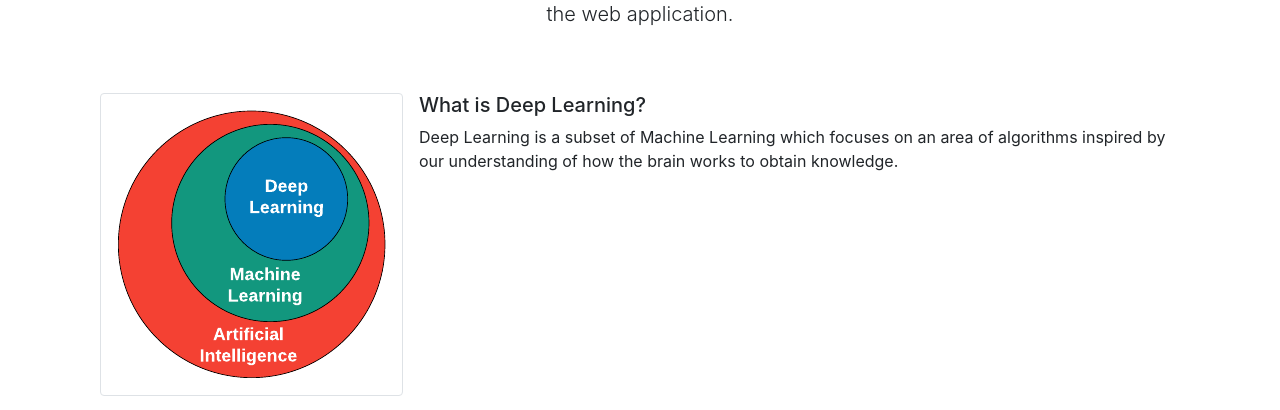
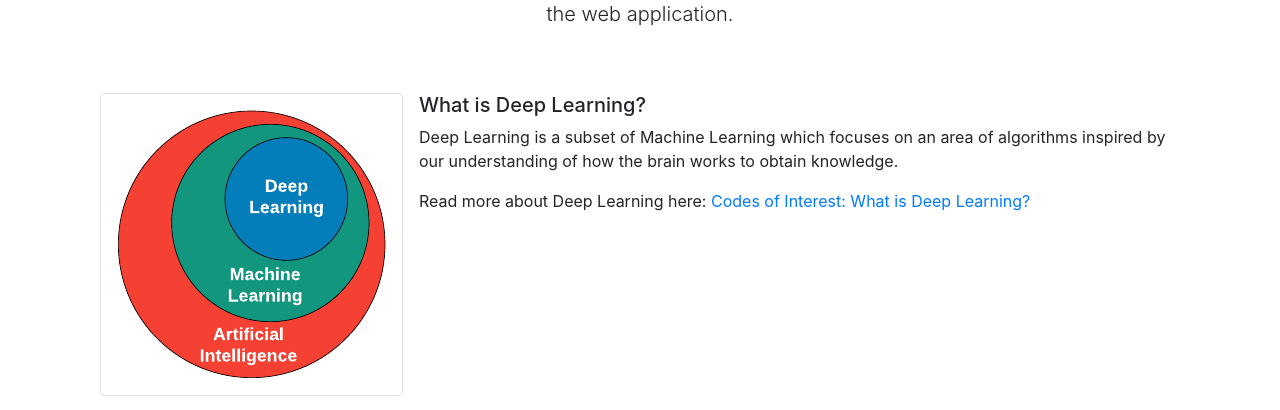
Before and after one commit to Thimira/bird_watch, a Flask app: page /howitworks in a window 1280 px wide. Shown: the part 215-625 px from the top of the page. Run offline with Flask 2, Linux system fonts and the light colour scheme; parts of the project's set-up code (start-up, migrations or seed data) failed here and were passed over; some libraries are stand-ins or nearby versions.

Commit message:
content tweaks

```diff
--- a/templates/howitworks.html
+++ b/templates/howitworks.html
@@ -31,7 +31,8 @@
             <img src="{{ url_for('static', filename='images/DeepLearningVenn.png') }}" class="mr-3 img-thumbnail" alt="What is deep learning">
             <div class="media-body">
                 <h5 class="mt-0">What is Deep Learning?</h5>
-                Deep Learning is a subset of Machine Learning which focuses on an area of algorithms inspired by our understanding of how the brain works to obtain knowledge.
+                <p>Deep Learning is a subset of Machine Learning which focuses on an area of algorithms inspired by our understanding of how the brain works to obtain knowledge.</p>
+                <p>Read more about Deep Learning here: <a href="https://www.codesofinterest.com/p/what-is-deep-learning.html" target="_blank">Codes of Interest: What is Deep Learning?</a></p>
             </div>
         </div>
     </div>
--- a/templates/index.html
+++ b/templates/index.html
@@ -23,7 +23,7 @@
 
 {% block content %}
     {% if not label %}
-    <div class="jumbotron">
+    <div class="jumbotron text-center">
         <h1 class="display-4">Bird Watch</h1>
         <p class="lead">The Bird Image Identification System. A useful tool for wildlife photographers, bird/nature enthusiasts, researchers and academics.</p>
         <hr class="my-4">
@@ -32,7 +32,7 @@
     {% endif %}
     <form action="" method="post" enctype="multipart/form-data">
         <div class="form-group">
-            <label for="bird_image">Select an image to upload <small class="text-muted">(supports .jpg, .jpeg, .gif, and .png images)</small></label>
+            <label for="bird_image">Select an image to upload <small class="text-muted">(Supports .jpg, .jpeg, .gif, and .png images. Lower resolution images works just fine.)</small></label>
             <input type="file" class="form-control-file btn btn-outline-secondary" name="bird_image" id="bird_image" accept=".jpg,.jpeg,.gif,.png" required="required">
         </div>
         <div class="form-group">
```
